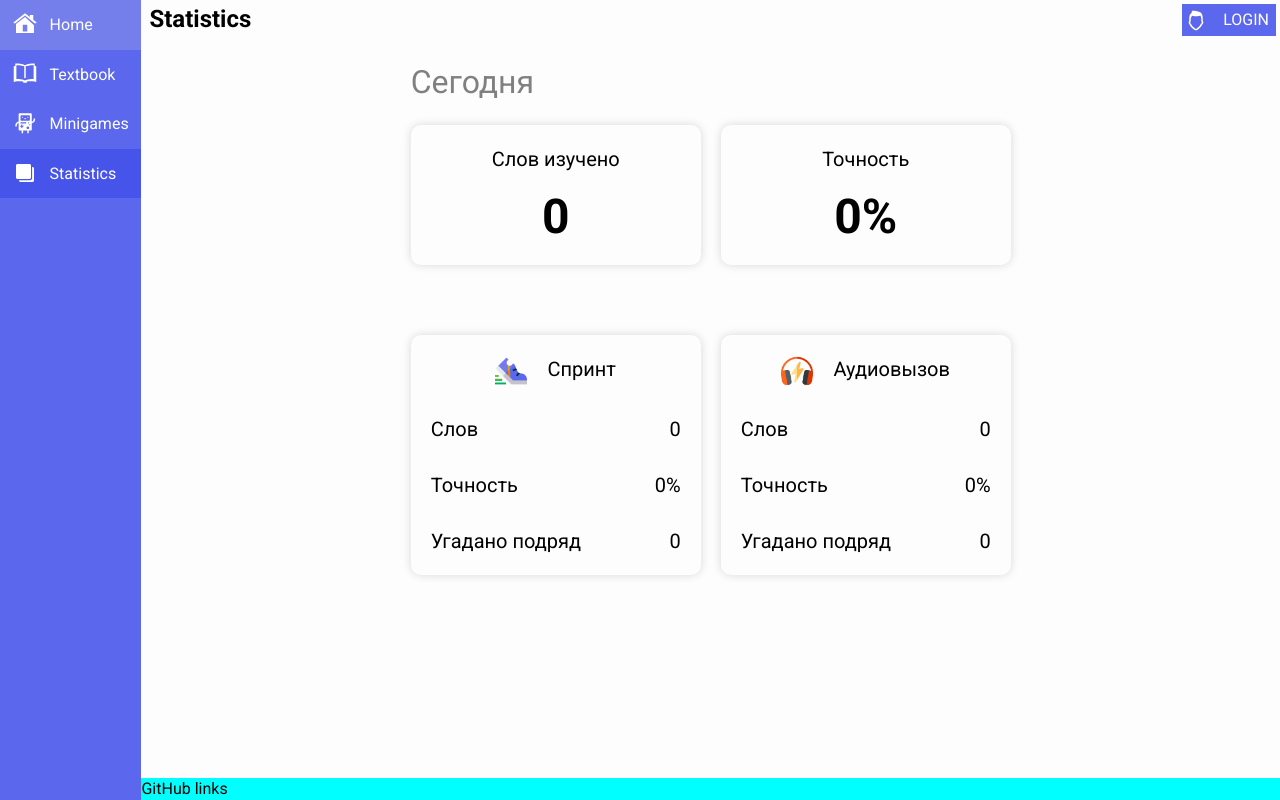
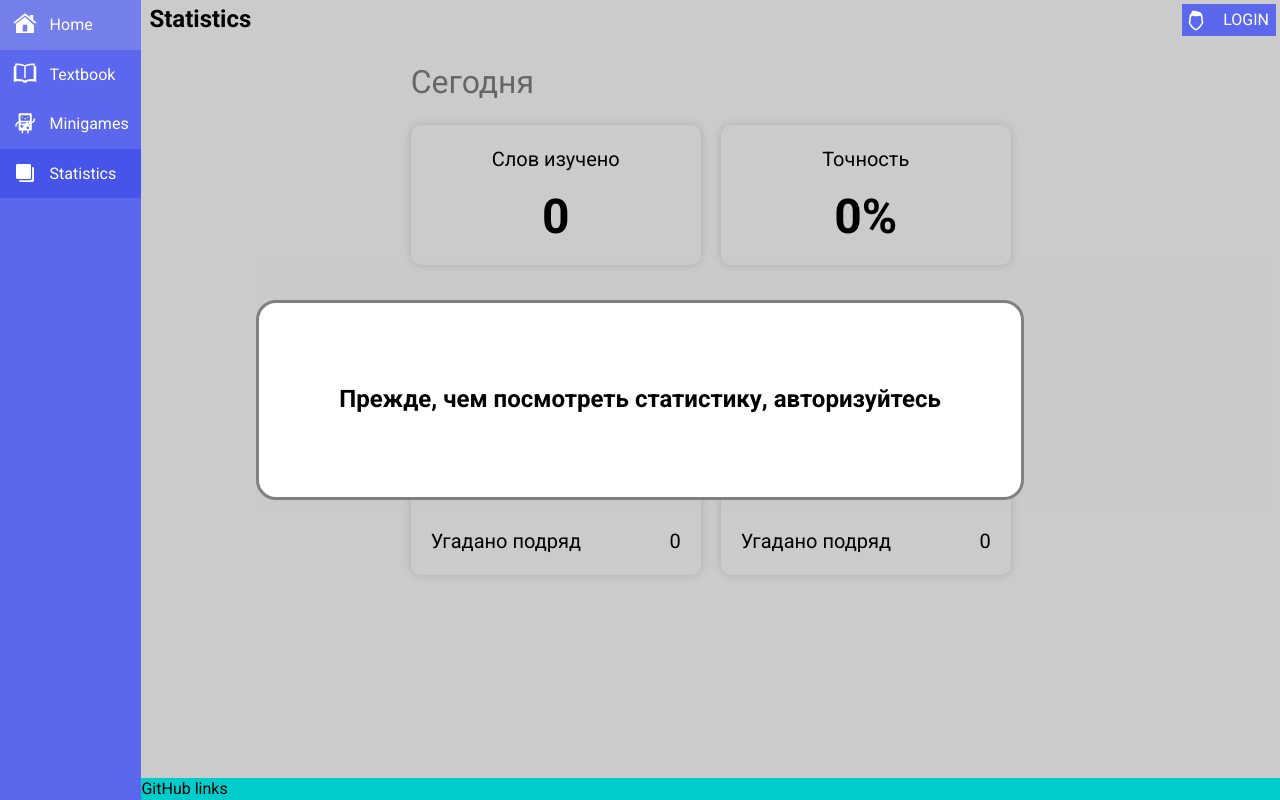
Before and after one commit to AlexiyKami/rslang, a website built with webpack: page src/index.html in a window 1280 px wide. Both pictures are taken after a click on the label "Statistics". Built offline with nearby package versions, Linux system fonts and the light colour scheme; files whose address does not match are found by name.

Commit message:
feat: add message in statistics page when unauthorized

```diff
--- a/src/components/view/authorization/authorization.scss
+++ b/src/components/view/authorization/authorization.scss
@@ -98,6 +98,7 @@
   padding-right: 5px;
   border-color: #5b67ed;
   background-color: #5b67ed;
+  z-index: 2;
 
   &:hover:not(:disabled) {
     background-color: lighten($color: #5b67ed, $amount: 10);
--- a/src/components/view/statisticsPage/statisticsPage.scss
+++ b/src/components/view/statisticsPage/statisticsPage.scss
@@ -1,3 +1,21 @@
+.darkened-background {
+  background-color: rgba(0, 0, 0, 0.2);
+  position: fixed;
+  left: 0;
+  top: 0;
+  width: 100%;
+  height: 100%;
+  display: flex;
+  justify-content: center;
+  align-items: center;
+  h2 {
+    padding: 80px;
+    background-color: rgb(255, 255, 255);
+    border-radius: 20px;
+    border: 3px solid gray;
+  }
+}
+
 .statistics-page {
   display: flex;
   flex-direction: column;
--- a/src/components/view/statisticsPage/statisticsPage.ts
+++ b/src/components/view/statisticsPage/statisticsPage.ts
@@ -28,6 +28,13 @@ class StatisticsPage {
       console.log(statistics);
     }
     (document.querySelector('.main-window') as HTMLElement).innerHTML = `
+      ${
+        !isAuthorized
+          ? `<div class='darkened-background'>
+              <h2>Прежде, чем посмотреть статистику, авторизуйтесь</h2>
+            </div>`
+          : ''
+      }
       <div class='statistics-page'>
         <div class='today-statistics'>
           <h3 class='statistics-title'>Сегодня</h3>
```
